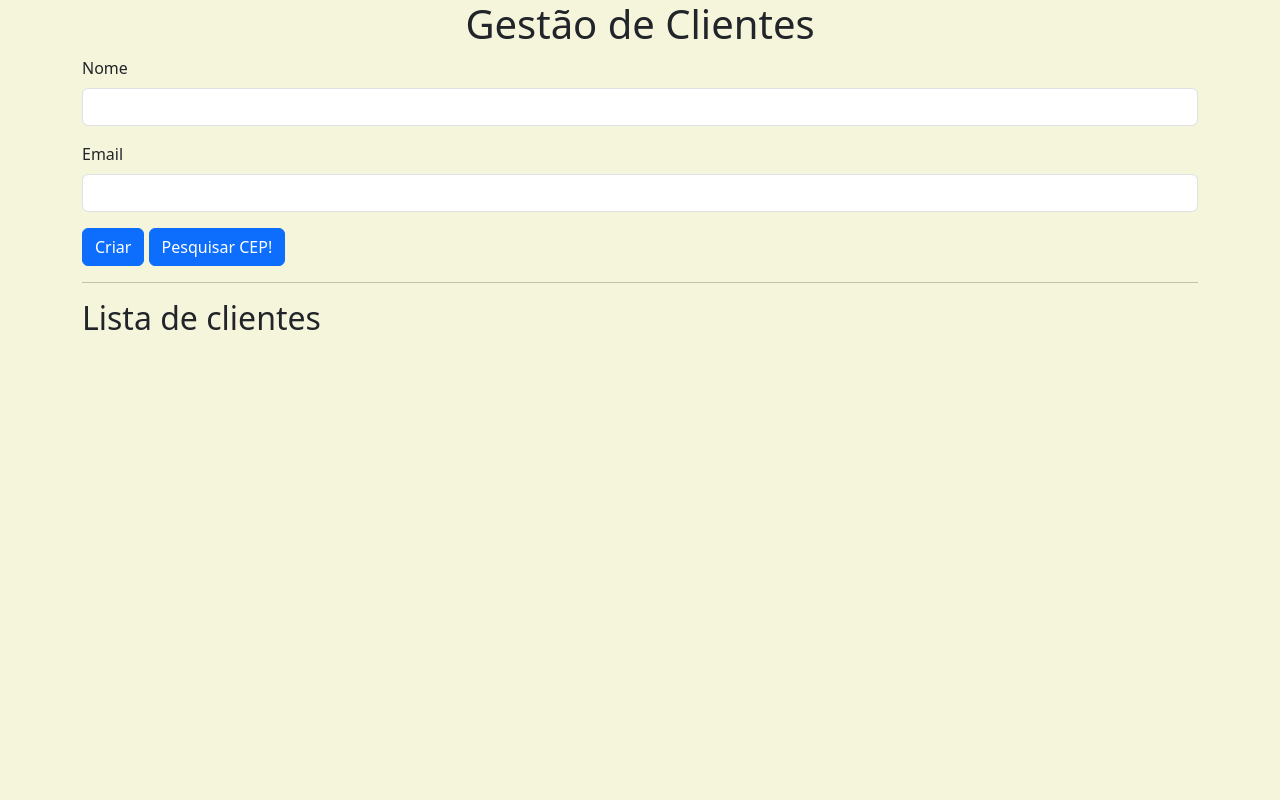
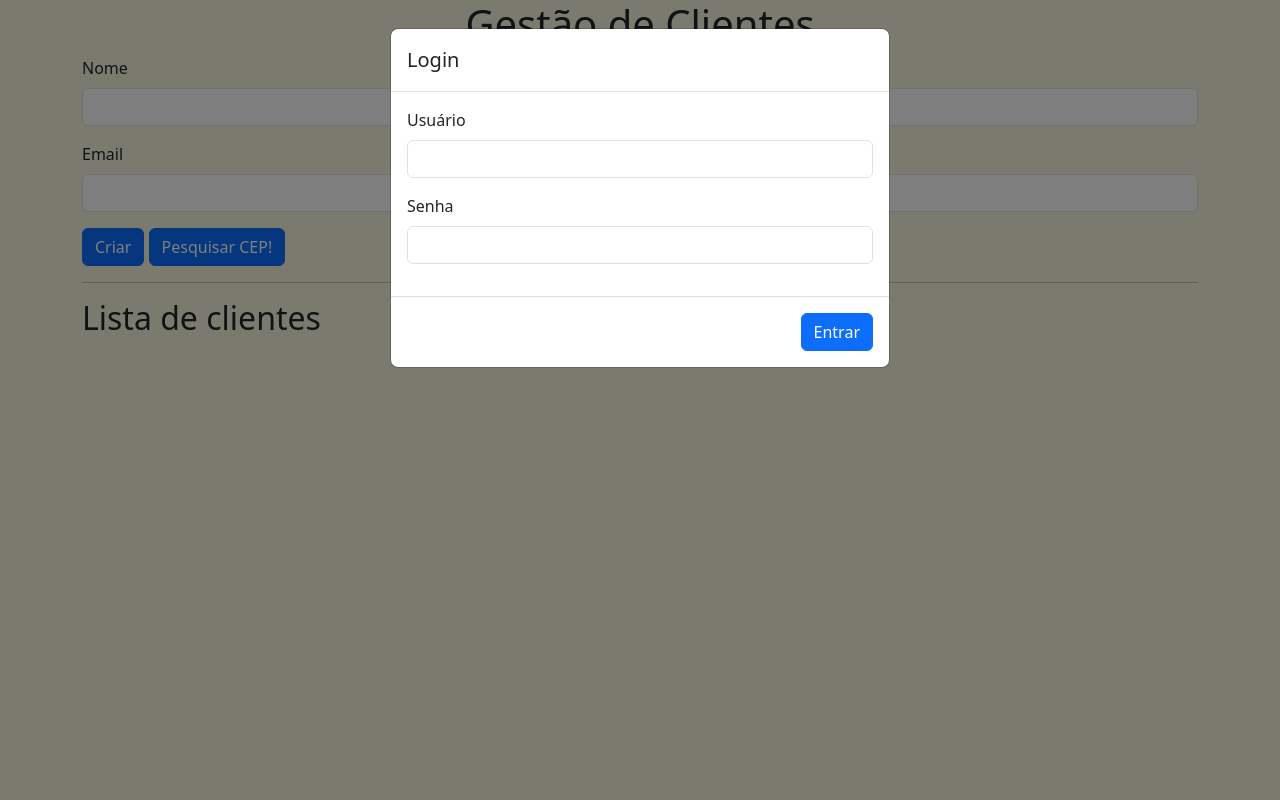
Before and after one commit to VictorRavani/PI_II_UNIVESP, a Flask app: page / in a window 1280 px wide. Run offline with Flask 3, Linux system fonts and the light colour scheme; data that the repository does not hold is empty; parts of the project's set-up code (start-up, migrations or seed data) failed here and were passed over.

Commit message:
Com a tela de login

```diff
--- a/templates/index.html
+++ b/templates/index.html
@@ -10,11 +10,10 @@
   <body>
 
     <div class="container">
-      <h1 class="text-center"> Gestão de Clientes</h1>
+      <h1 class="text-center">Gestão de Clientes</h1>
 
       <!-- Formulário add Clientes -->
-      <div id="form-cliente"
-          c-container="{{ url_for('cliente.form_cliente') }}"></div>
+      <div id="form-cliente" c-container="{{ url_for('cliente.form_cliente') }}"></div>
 
       <hr>
 
@@ -22,6 +21,34 @@
       <h2>Lista de clientes</h2>
       <div c-container="{{ url_for('cliente.lista_clientes')}}"></div>
     </div>
+
+<!-- Modal de Login -->
+<div class="modal fade" id="loginModal" tabindex="-1" aria-labelledby="loginModalLabel" aria-hidden="true" data-bs-backdrop="static" data-bs-keyboard="false">
+  <div class="modal-dialog">
+    <div class="modal-content">
+      <div class="modal-header">
+        <h1 class="modal-title fs-5" id="loginModalLabel">Login</h1>
+        <!-- Remove o botão de fechar -->
+      </div>
+      <div class="modal-body">
+        <form id="loginForm">
+          <div class="mb-3">
+            <label for="username" class="form-label">Usuário</label>
+            <input type="text" class="form-control" id="username" required>
+          </div>
+          <div class="mb-3">
+            <label for="password" class="form-label">Senha</label>
+            <input type="password" class="form-control" id="password" required>
+          </div>
+          <div class="alert alert-danger d-none" id="errorMessage">Senha incorreta</div>
+        </form>
+      </div>
+      <div class="modal-footer">
+        <button type="button" class="btn btn-primary" onclick="validateLogin()">Entrar</button>
+      </div>
+    </div>
+  </div>
+</div>
 
 <!-- Primeiro Modal -->
 <div class="modal fade" id="exampleModal" tabindex="-1" aria-labelledby="exampleModalLabel" aria-hidden="true">
@@ -56,9 +83,29 @@
   </div>
 </div>
 
+<script src="https://cdn.jsdelivr.net/npm/bootstrap@5.3.3/dist/js/bootstrap.bundle.min.js" integrity="sha384-YvpcrYf0tY3lHB60NNkmXc5s9fDVZLESaAA55NDzOxhy9GkcIdslK1eN7N6jIeHz" crossorigin="anonymous"></script>
+<script src="{{ url_for('static', filename='js/cru.js') }}"></script>
+<script>
+  function validateLogin() {
+    var username = document.getElementById('username').value;
+    var password = document.getElementById('password').value;
+    var errorMessage = document.getElementById('errorMessage');
 
-      <script src="https://cdn.jsdelivr.net/npm/bootstrap@5.3.3/dist/js/bootstrap.bundle.min.js" integrity="sha384-YvpcrYf0tY3lHB60NNkmXc5s9fDVZLESaAA55NDzOxhy9GkcIdslK1eN7N6jIeHz" crossorigin="anonymous"></script>
-      <script src="{{ url_for('static', filename='js/cru.js') }}"></script>
+    if (username === 'adm' && password === 'adm') {
+      // Login bem-sucedido - Fecha o modal
+      var loginModal = bootstrap.Modal.getInstance(document.getElementById('loginModal'));
+      loginModal.hide();
+    } else {
+      // Exibe mensagem de erro
+      errorMessage.classList.remove('d-none');
+    }
+  }
 
-  </body>
+  // Abre o modal de login automaticamente ao carregar a página
+  document.addEventListener('DOMContentLoaded', function() {
+    var loginModal = new bootstrap.Modal(document.getElementById('loginModal'));
+    loginModal.show();
+  });
+</script>
+</body>
 </html>
```
